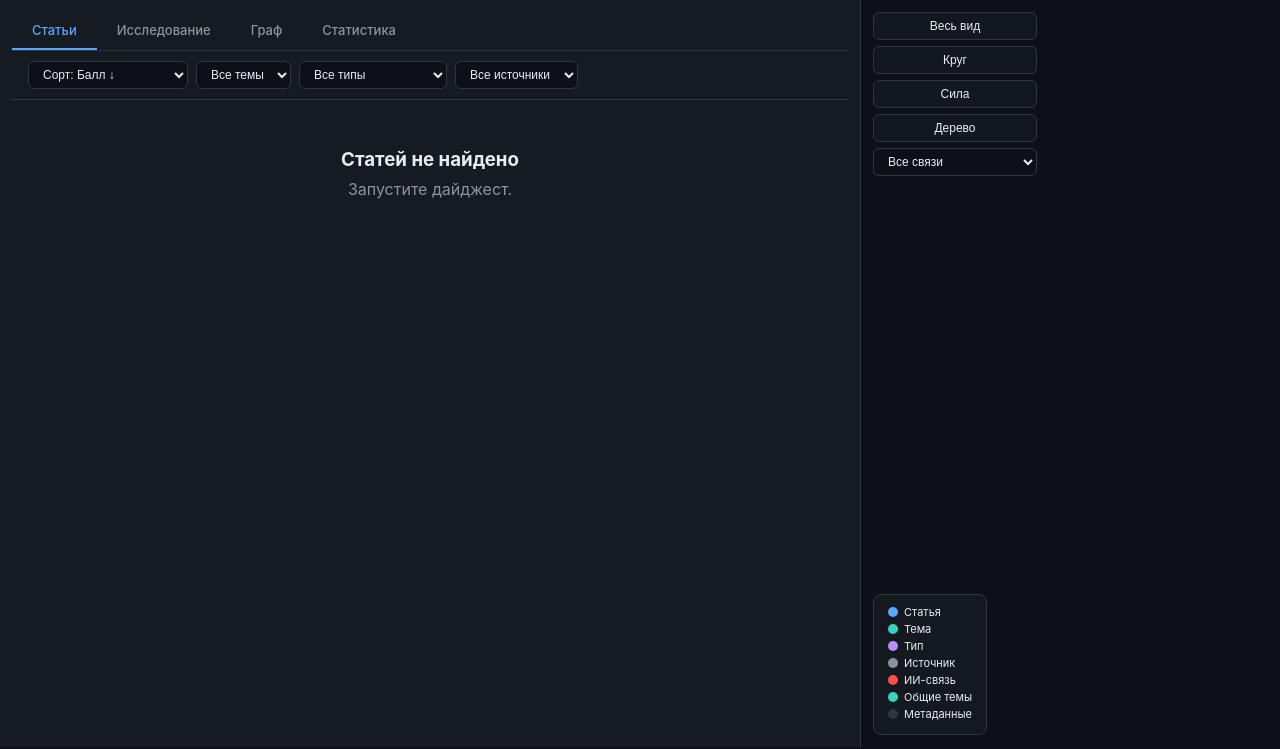
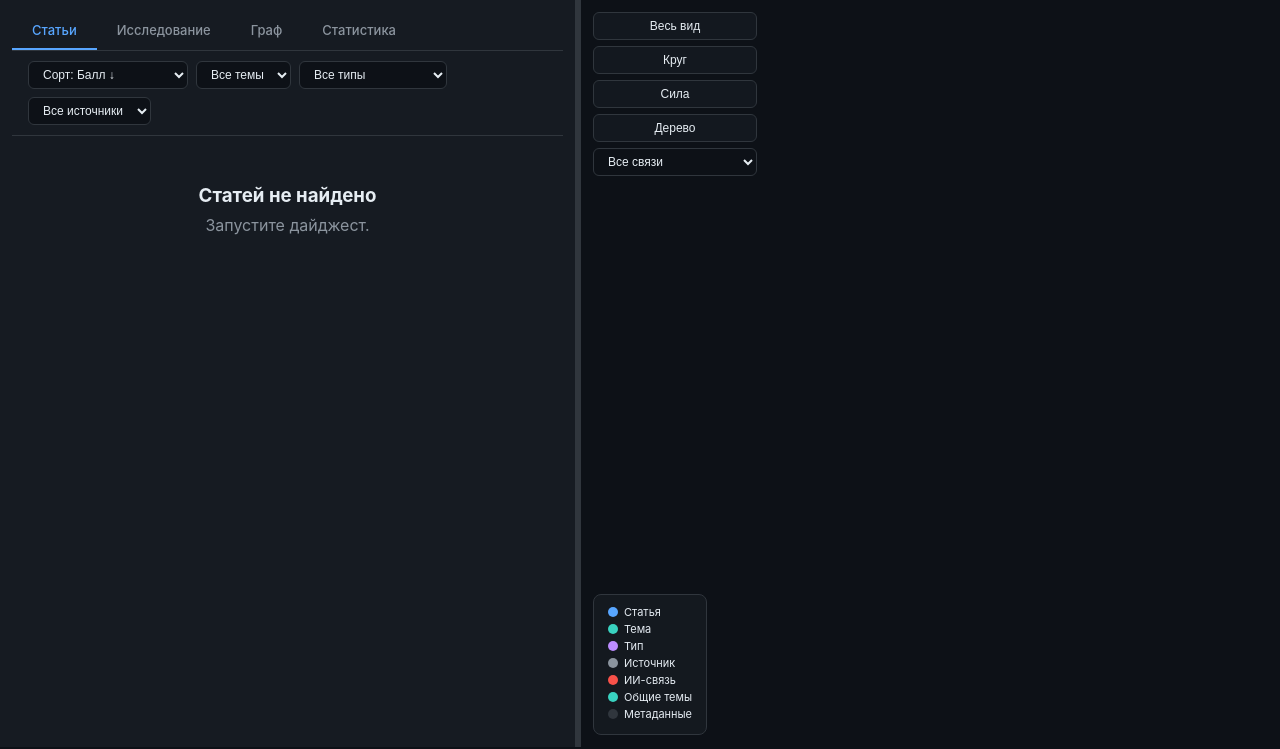
Before and after one commit to Godila/GEO-Digest, a FastAPI app: page / in a window 1280 px wide. Shown: the part 51-800 px from the top of the page. Run offline with FastAPI, Linux system fonts and the light colour scheme; data that the repository does not hold is empty; some libraries are stand-ins or nearby versions.

Commit message:
Resizable split panel: drag handle between side panel and graph
FEATURES:
- Drag handle (5px, col-resize cursor) between panels
- Default: left 45% / right 55% (graph gets majority)
- Limits: left 30-70%, graph min 400px
- Position saved to localStorage (persists across reloads)
- Double-click handle to reset to 45/55
- Cytoscape auto-resizes on drag + window resize
- Handle highlights blue on hover/drag

LAYOUT:
- Flexbox instead of fixed grid (1fr 420px)
- Graph panel: flex:1, min-width:400px (never cramped!)
- Side panel: flex-basis with CSS var --split-pos

```diff
--- a/dashboard/templates/index.html
+++ b/dashboard/templates/index.html
@@ -52,20 +52,49 @@
         }
         .stat-badge b { color: var(--text); }
 
-        /* ── Layout ─────────────────── */
-        .layout { display: grid;
-            grid-template-columns: 1fr 420px;
-            height: calc(100vh - 53px); }
-        @media (max-width: 1024px) {
-            .layout { grid-template-columns: 1fr; }
-            .graph-panel { display: none; }
-        }
-        .side-panel { overflow-y: auto; padding: 12px; }
+        /* ── Layout (resizable split) ────── */
+        .layout {
+            display: flex;
+            height: calc(100vh - 53px);
+            overflow: hidden;
+        }
+        .side-panel {
+            flex: 0 0 var(--split-pos, 45%);
+            min-width: 300px;
+            max-width: 70%;
+            overflow-y: auto;
+            padding: 12px;
+            border-right: 1px solid var(--border);
+        }
+        /* Drag handle */
+        .resize-handle {
+            flex: 0 0 5px;
+            cursor: col-resize;
+            background: var(--border);
+            transition: background 0.15s;
+            position: relative;
+            z-index: 20;
+        }
+        .resize-handle:hover,
+        .resize-handle.dragging { background: var(--blue); }
+        .resize-handle::after {
+            content: '⋮';
+            position: absolute;
+            top: 50%;
+            left: 50%;
+            transform: translate(-50%, -50%);
+            color: var(--text-muted);
+            font-size: 14px;
+            opacity: 0;
+            transition: opacity 0.15s;
+        }
+        .resize-handle:hover::after { opacity: 1; }
 
         /* ── Graph Panel (right side) ── */
         .graph-panel {
             position: relative;
-            border-left: 1px solid var(--border);
+            flex: 1;
+            min-width: 400px;
             overflow: hidden;
         }
         #cy { width: 100%; height: 100%; background: var(--bg); }
@@ -808,6 +837,9 @@
         </div>
     </div>
 
+    <!-- Resize Handle -->
+    <div class="resize-handle" id="resizeHandle"></div>
+
     <!-- Graph Panel (right side) -->
     <div class="graph-panel">
         <div id="cy"></div>
@@ -857,8 +889,63 @@ const TYPE_COLORS = {
 
 // ── Init ──────────────────────────────────────
 document.addEventListener('DOMContentLoaded', async () => {
+    initResizeHandle();
     await Promise.all([loadStats(), loadArticles(), loadTopics(), loadSources(), initGraph()]);
 });
+
+// ── Resizable Split Panel ───────────────────
+function initResizeHandle() {
+    const handle = document.getElementById('resizeHandle');
+    const layout = document.querySelector('.layout');
+    const sidePanel = document.querySelector('.side-panel');
+    if (!handle || !layout || !sidePanel) return;
+
+    // Restore saved position
+    const saved = localStorage.getItem('geo_split_pos');
+    if (saved) {
+        document.documentElement.style.setProperty('--split-pos', saved + '%');
+    }
+
+    let dragging = false;
+
+    handle.addEventListener('mousedown', (e) => {
+        e.preventDefault();
+        dragging = true;
+        handle.classList.add('dragging');
+        document.body.style.cursor = 'col-resize';
+        document.body.style.userSelect = 'none';
+    });
+
+    document.addEventListener('mousemove', (e) => {
+        if (!dragging) return;
+        const rect = layout.getBoundingClientRect();
+        let pct = ((e.clientX - rect.left) / rect.width) * 100;
+        // Clamp: side 30-70%, graph gets the rest
+        pct = Math.max(30, Math.min(70, pct));
+        document.documentElement.style.setProperty('--split-pos', pct + '%');
+        // Resize cytoscape
+        if (window.cy) cy.resize();
+    });
+
+    document.addEventListener('mouseup', () => {
+        if (!dragging) return;
+        dragging = false;
+        handle.classList.remove('dragging');
+        document.body.style.cursor = '';
+        document.body.style.userSelect = '';
+        // Save position
+        const pos = getComputedStyle(document.documentElement).getPropertyValue('--split-pos');
+        localStorage.setItem('geo_split_pos', pos.replace('%', '').trim());
+        if (window.cy) cy.resize();
+    });
+
+    // Double-click to reset to 45/55
+    handle.addEventListener('dblclick', () => {
+        document.documentElement.style.setProperty('--split-pos', '45%');
+        localStorage.setItem('geo_split_pos', '45');
+        if (window.cy) cy.resize();
+    });
+}
 
 // ── API helpers ────────────────────────────────
 async function api(path, method = 'GET', body = null) {
@@ -1251,6 +1338,11 @@ async function initGraph() {
         showEdgeTooltip(evt.target, evt.renderedPosition);
     });
 
+    // Resize on window resize
+    window.addEventListener('resize', () => { cy.resize(); });
+}
+
+function buildLegend() {
     cy.on('tap', function(evt) {
         if (evt.target === cy) {
             closeArticleModal();
@@ -1258,11 +1350,9 @@ async function initGraph() {
             hideTooltip();
         }
     });
-}
-
-function buildLegend() {
+
     const items = [
-        { color: COLORS.article, label: 'Статья' },
+         { color: COLORS.article, label: 'Статья' },
         { color: COLORS.topic, label: 'Тема' },
         { color: COLORS.article_type, label: 'Тип' },
         { color: COLORS.source, label: 'Источник' },
```
